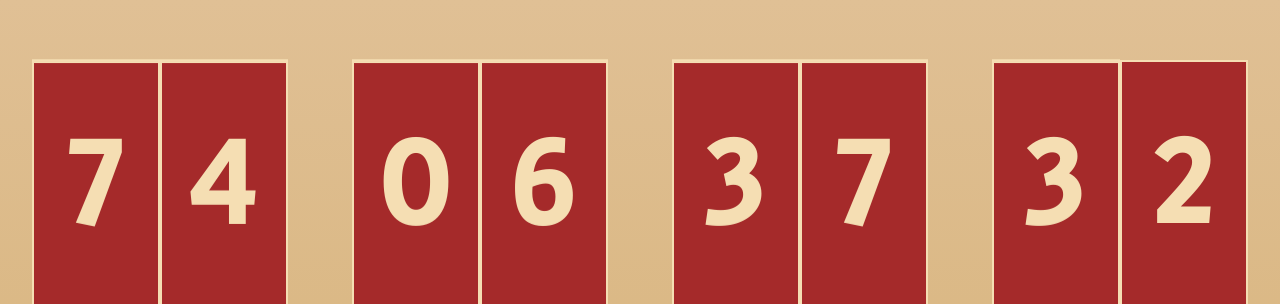
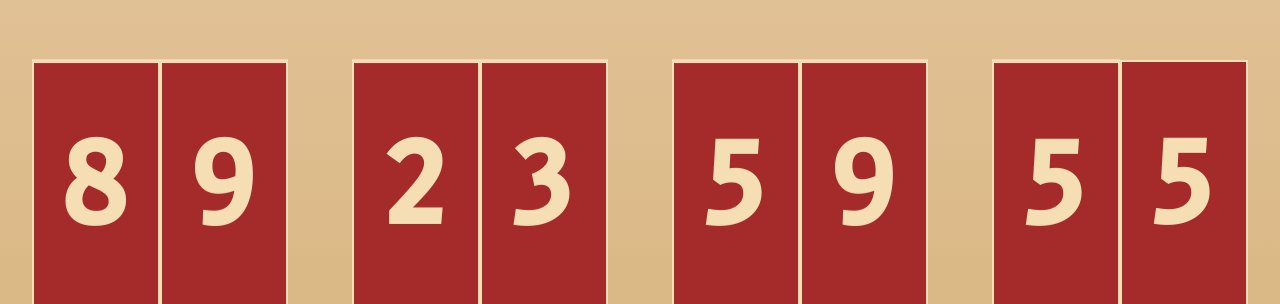
Before and after one commit to abrahamfaust/countdown, a plain HTML site: page index.html in a window 1280 px wide. Shown: the top 304 px of the page. Drawn offline with nearby package versions, Linux system fonts and the light colour scheme; a web font is replaced by a local one.

Commit message:
fixing date

```diff
--- a/script.js
+++ b/script.js
@@ -43,7 +43,10 @@ function updateCountdown(targetDate) {
 
 // Function to start countdown interval
 function startCountdown() {
-  const targetDate = new Date(2024, 4 - 1, 29, 18, 30, 0);
+  // (yyyy, mm-1, dd, hh, mm, ss)
+  // const targetDate = new Date(2024, 4 - 1, 29, 18, 30, 0);
+  const targetDate = new Date();
+  targetDate.setMonth(targetDate.getMonth() + 3)
   const interval = setInterval(() => {
     updateCountdown(targetDate);
   }, 1010);
--- a/style.css
+++ b/style.css
@@ -11,7 +11,7 @@ body {
   background: linear-gradient(to bottom, #e0c095, #d9b680, #e0c095);
 }
 .container {
-  margin-top: 50px;
+  padding-top: 50px;
   width: 100vw;
   perspective: 1000px;
   display: flex;
```
